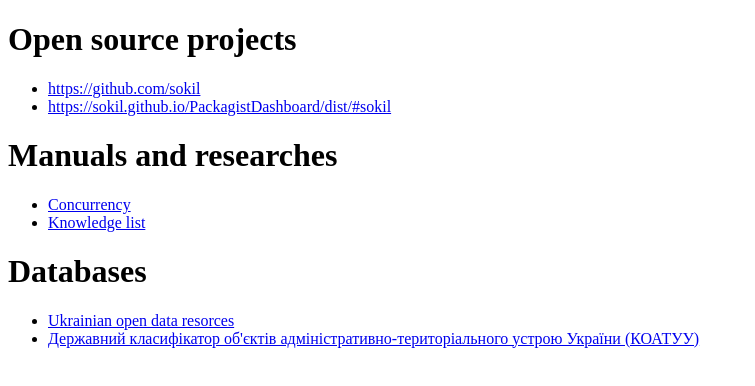
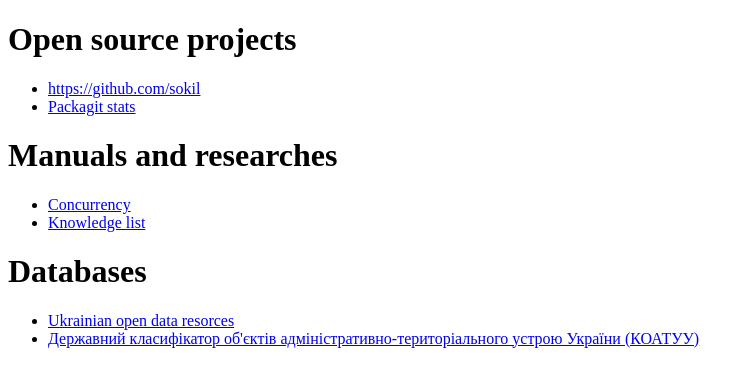
Before and after one commit to sokil/sokil.github.io, a plain HTML site: page index.html in a window 1280 px wide. Shown: the whole page, without its empty margins (0-755 px from the left). Drawn offline with Linux system fonts and the light colour scheme.

Commit message:
Update index.html

```diff
--- a/index.html
+++ b/index.html
@@ -15,7 +15,7 @@
     <h1>Open source projects</h1>
     <ul>
       <li><a href="https://github.com/sokil">https://github.com/sokil</a>
-      <li><a href="Packagit stats">https://sokil.github.io/PackagistDashboard/dist/#sokil</a>
+      <li><a href="https://sokil.github.io/PackagistDashboard/dist/#sokil">Packagit stats</a>
     </ul>
 
     <h1>Маnuals and researches</h1>
```
